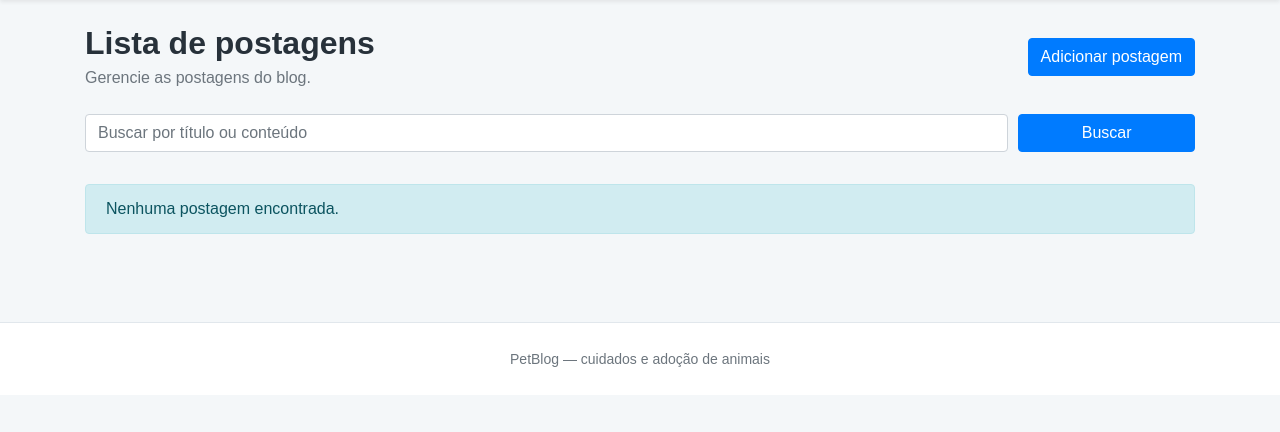
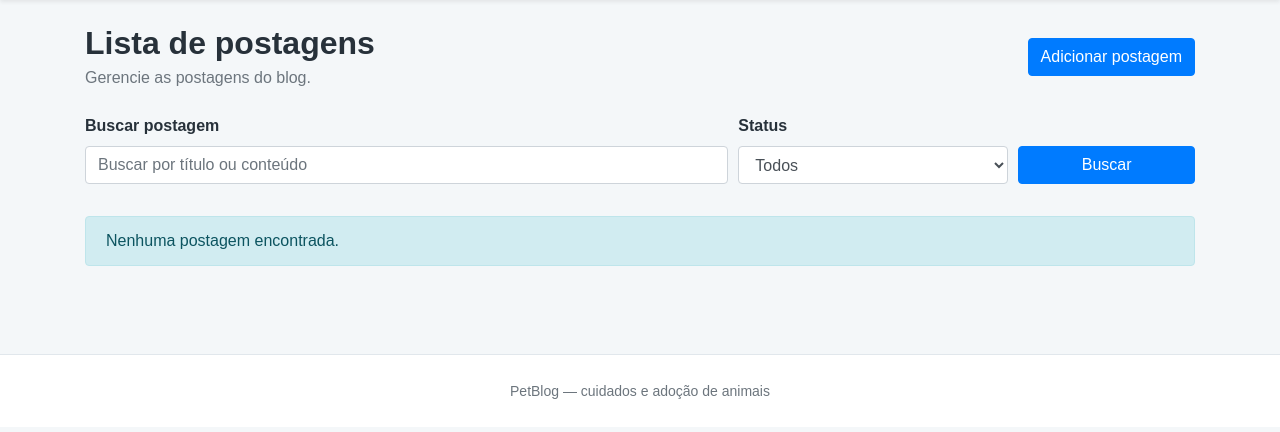
Before and after one commit to LuanaMendonca/blogcertophp, a CakePHP app: the page made by app/View/Posts/index.ctp in a window 1280 px wide. Shown: the part 56-488 px from the top of the page. Run offline with PHP 8.4 and a stand-in for CakePHP, Linux system fonts and the light colour scheme; the template is opened without the code that fills it, so the values that code supplies are empty; some libraries are stand-ins or nearby versions.

Commit message:
filtro de status na postagem

```diff
--- a/app/Controller/PostsController.php
+++ b/app/Controller/PostsController.php
@@ -24,6 +24,11 @@ class PostsController extends AppController
 	{
 		$conditions = array();
 		$busca = $this->request->query('busca');
+		$status = $this->request->query('status');
+
+		if (!empty($status)) {
+			$conditions['Post.status'] = $status;
+		}
 
 		if(!empty($busca)){
 			$conditions['OR'] = array(
--- a/app/View/Posts/index.ctp
+++ b/app/View/Posts/index.ctp
@@ -28,22 +28,53 @@
 		)); ?>"
 		class="mb-4"
 	>
-		<div class="form-row">
-			<div class="col-md-10 mb-2">
+		<div class="form-row align-items-end">
+
+			<div class="col-md-7 mb-2">
+				<label for="busca">Buscar postagem</label>
+
 				<input
 					type="text"
 					name="busca"
+					id="busca"
 					class="form-control"
 					placeholder="Buscar por título ou conteúdo"
 					value="<?php echo h($this->request->query('busca')); ?>"
 				>
 			</div>
 
-			<div class="col-md-2">
+			<div class="col-md-3 mb-2">
+				<label for="status">Status</label>
+
+				<select name="status" id="status" class="form-control">
+					<option value="">Todos</option>
+
+					<option
+						value="ativo"
+						<?php echo $this->request->query('status') === 'ativo'
+							? 'selected'
+							: ''; ?>
+					>
+						Ativo
+					</option>
+
+					<option
+						value="inativo"
+						<?php echo $this->request->query('status') === 'inativo'
+							? 'selected'
+							: ''; ?>
+					>
+						Inativo
+					</option>
+				</select>
+			</div>
+
+			<div class="col-md-2 mb-2">
 				<button type="submit" class="btn btn-primary btn-block">
 					Buscar
 				</button>
 			</div>
+
 		</div>
 	</form>
 
```
